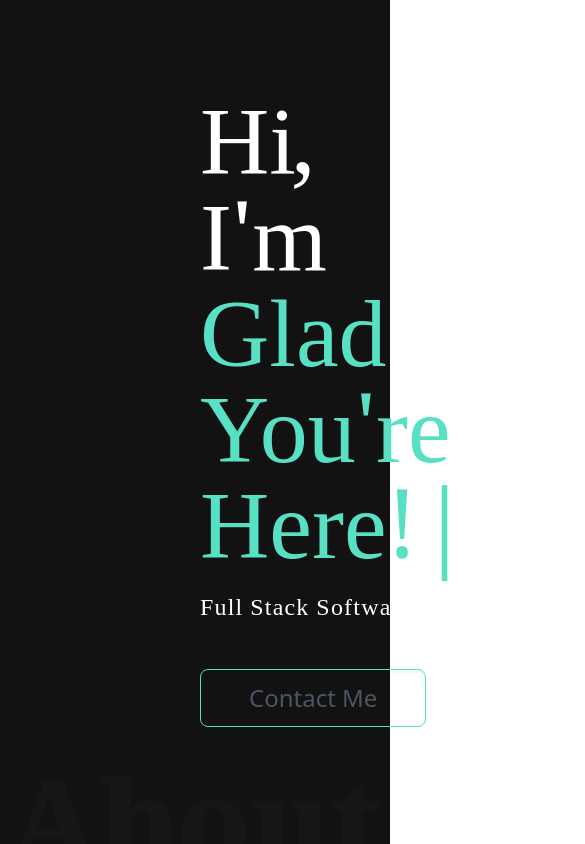
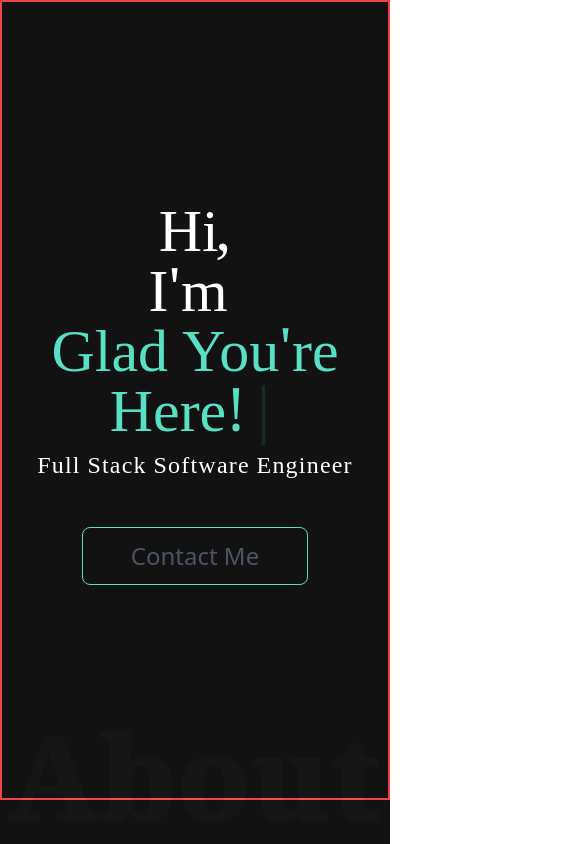
Before and after one commit to TristanO45/my-dev-portfolio, a Next.js app: page / in a window 390 px wide. Shown: the top 844 px of the page, 585 px wide, since content can reach past the window. Built offline with nearby package versions, Linux system fonts and the light colour scheme; a web font is replaced by a local one.

Commit message:
Minor responsive updates to styling

```diff
--- a/components/Layout.js
+++ b/components/Layout.js
@@ -10,7 +10,7 @@ function Layout({ children }) {
   return (
     <div className="bg-[#121212]">
       <SideNavbar />
-      <div className="flex flex-1 flex-col ml-[200px] ">
+      <div className="flex flex-1 flex-col justify-center text-center md:text-justify md:ml-[200px] ">
 
         <Header id="home" />
         <About id="about" />
--- a/pages/contact.js
+++ b/pages/contact.js
@@ -97,7 +97,7 @@ function Contact(props) {
           Contact Me
         </h1>
         <div className="flex flex-col md:flex-row space-x-0 md:space-x-36">
-          <form onSubmit={handleSubmit} className="flex-1">
+          <form onSubmit={handleSubmit} className="">
             <div className="grid grid-cols-1 md:grid-cols-2 gap-4 pb-5">
               <input
                 type="text"
@@ -191,7 +191,7 @@ function Contact(props) {
             alt="contact pic"
             width={500}
             height={500}
-            sizes="(max-width: 640px) 100vw, (max-width: 768px) 50vw, 33vw"
+
           />
           </div>
         </div>
--- a/pages/header.js
+++ b/pages/header.js
@@ -6,18 +6,20 @@ import Fade from "react-reveal/Fade";
 
 function Header(props) {
   return (
-    <section className="flex h-screen items-center" id={props.id}>
+    <section
+      className="flex h-[50rem] md:h-screen items-center border-2 border-red-500"
+      id={props.id}
+    >
       <Image
         className="absolute right-3 object-cover opacity-40 hidden md:block"
         src={"/logoShape.png"}
         alt="logo"
         width={750}
         height={750}
-
       />
       <header>
         <Fade left>
-          <h1 className="text-white align-bottom text-8xl font-serifFont">
+          <h1 className="text-white align-bottom text-6xl md:text-8xl font-serifFont">
             Hi, <br /> I'm&nbsp;
             <span className="inline-flex text-[#57e0c3]">
               <Typewriter
@@ -26,7 +28,6 @@ function Header(props) {
                   autoStart: true,
                   loop: true,
                   delay: 100,
-                  cursorClassName: "white",
                 }}
               />{" "}
             </span>
--- a/tailwind.config.js
+++ b/tailwind.config.js
@@ -1,4 +1,5 @@
 /** @type {import('tailwindcss').Config} */
+
 module.exports = {
   content: [
     "./app/**/*.{js,ts,jsx,tsx,mdx}",
```
